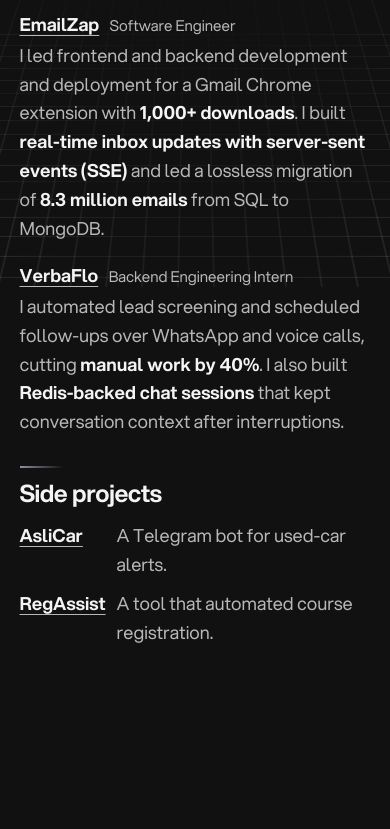
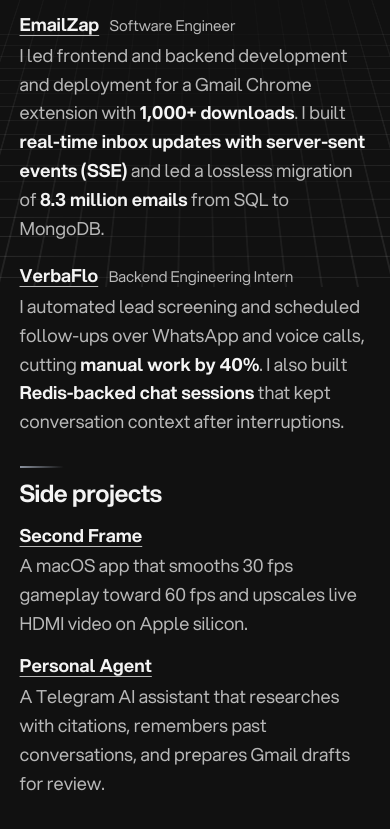
Before and after one commit to shivamgupta021/shivamgupta021.github.io, a plain HTML site: page index.html in a window 390 px wide. Shown: the part 557-1386 px from the top of the page. Before the commit the page ends 1243 px from the top, so only its background shows below. Drawn offline with Linux system fonts and the light colour scheme.

Commit message:
Feature Second Frame and Personal Agent

```diff
--- a/index.html
+++ b/index.html
@@ -8,7 +8,7 @@
   <title>Portfolio | Shivam Gupta</title>
   <script src="/theme.js?v=5"></script>
   <link rel="preload" href="/fonts/aspekta-variable.woff2" as="font" type="font/woff2" crossorigin>
-  <link rel="stylesheet" href="/style.css?v=11">
+  <link rel="stylesheet" href="/style.css?v=12">
   <script defer src="https://cloud.umami.is/script.js"
     data-website-id="e5fa7d14-bcfc-4fc7-96ba-11acc36b5e61"
     data-domains="shivamgupta021.github.io"></script>
@@ -30,7 +30,7 @@
         <p class="role-note">I’m looking for roles as a <strong>backend engineer</strong>, a <strong>full-stack engineer with a backend focus</strong>, an <strong>AI engineer</strong>, or a <strong>forward-deployed engineer (FDE)</strong>.</p>
       </div>
       <div class="intro-actions">
-        <a class="resume-button" href="/resume.pdf" type="application/pdf" target="_blank" rel="noopener" data-track="resume_click">Resume</a>
+        <a class="resume-button" href="/resume.pdf?v=12" type="application/pdf" target="_blank" rel="noopener" data-track="resume_click">Resume</a>
         <ul class="profile-links" aria-label="Social profiles" role="list">
           <li>
             <a href="https://github.com/shivamgupta021" aria-label="GitHub" title="GitHub">
@@ -74,12 +74,12 @@
       <h2 id="personal">Side projects</h2>
       <ul class="entries projects" role="list">
         <li>
-          <a href="https://github.com/shivamgupta021/AsliCar" target="_blank" rel="noopener">AsliCar</a>
-          <p>A Telegram bot for used-car alerts.</p>
+          <a href="https://github.com/shivamgupta021/second-frame" target="_blank" rel="noopener">Second Frame</a>
+          <p>A macOS app that smooths 30 fps gameplay toward 60 fps and upscales live HDMI video on Apple silicon.</p>
         </li>
         <li>
-          <a href="https://github.com/shivamgupta021/RegAssist" target="_blank" rel="noopener">RegAssist</a>
-          <p>A tool that automated course registration.</p>
+          <a href="https://github.com/shivamgupta021/personal-agent" target="_blank" rel="noopener">Personal Agent</a>
+          <p>A Telegram AI assistant that researches with citations, remembers past conversations, and prepares Gmail drafts for review.</p>
         </li>
       </ul>
     </section>
--- a/style.css
+++ b/style.css
@@ -236,7 +236,7 @@ h2 {
 
 .projects li {
   display: grid;
-  grid-template-columns: 8ch minmax(0, 1fr);
+  grid-template-columns: 9rem minmax(0, 1fr);
   align-items: baseline;
   gap: 0.65rem;
 }
@@ -304,6 +304,17 @@ h2 {
   color: var(--text);
 }
 
+@media (max-width: 36rem) {
+  .projects {
+    gap: 0.85rem;
+  }
+
+  .projects li {
+    grid-template-columns: minmax(0, 1fr);
+    gap: 0.12rem;
+  }
+}
+
 @media (max-width: 24rem) {
   h1 {
     font-size: 2rem;
```
Also changed, not shown: 1 other file.
